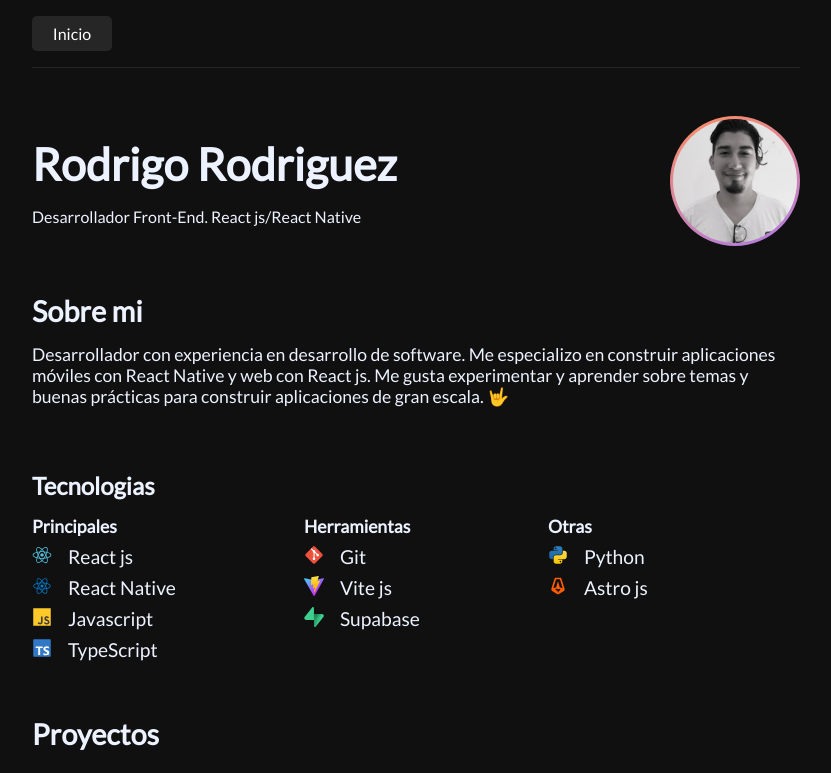
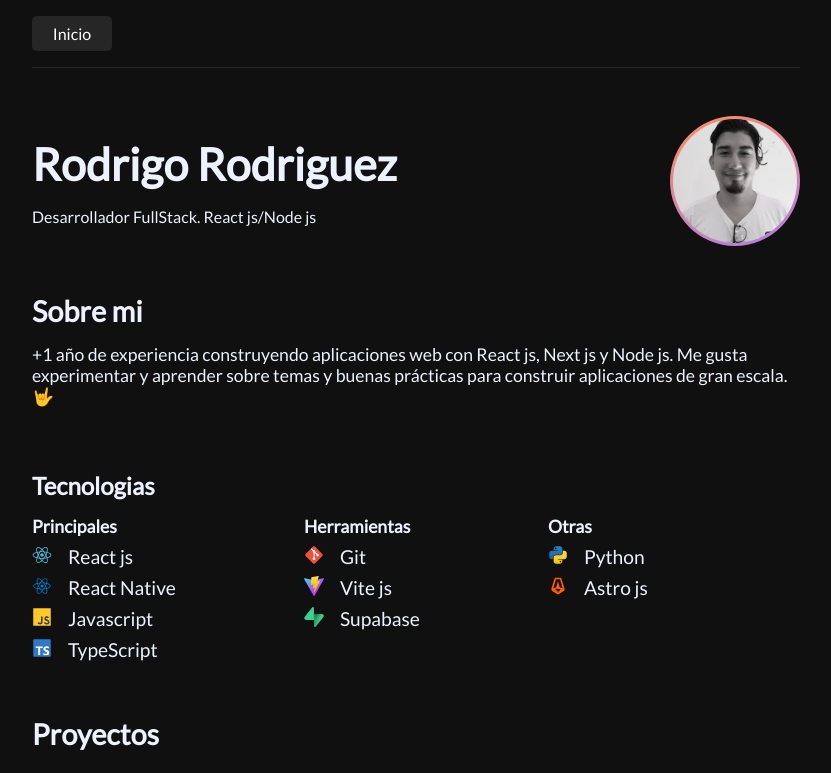
Before and after one commit to Rodevp/new-portfolio, a React (Vite) app: page / in a window 1280 px wide. Shown: the top 773 px of the page, without its empty margins (224-1055 px from the left). Built offline with nearby package versions, Linux system fonts and the light colour scheme.

Commit message:
about change

```diff
--- a/src/about/About.jsx
+++ b/src/about/About.jsx
@@ -16,8 +16,7 @@
                 className={styles.me}
                 style={{color: COLORS.purpleVeryLight}}
             >
-                Desarrollador con experiencia en
-                desarrollo de software. Me especializo en construir aplicaciones móviles con React Native y web con React js.
+                +1 año de experiencia construyendo aplicaciones web con React js, Next js y Node js.
                 Me gusta experimentar y aprender sobre temas y buenas prácticas para construir aplicaciones de gran escala. 🤟
             </p>
         </section>
--- a/src/hero/Hero.jsx
+++ b/src/hero/Hero.jsx
@@ -21,7 +21,7 @@
                     className={styles.p}
                     style={{ color: COLORS.purpleVeryLight }}
                 >
-                    Desarrollador Front-End. React js/React Native
+                    Desarrollador FullStack. React js/Node js
                 </p>
             </div>
             <div
```
